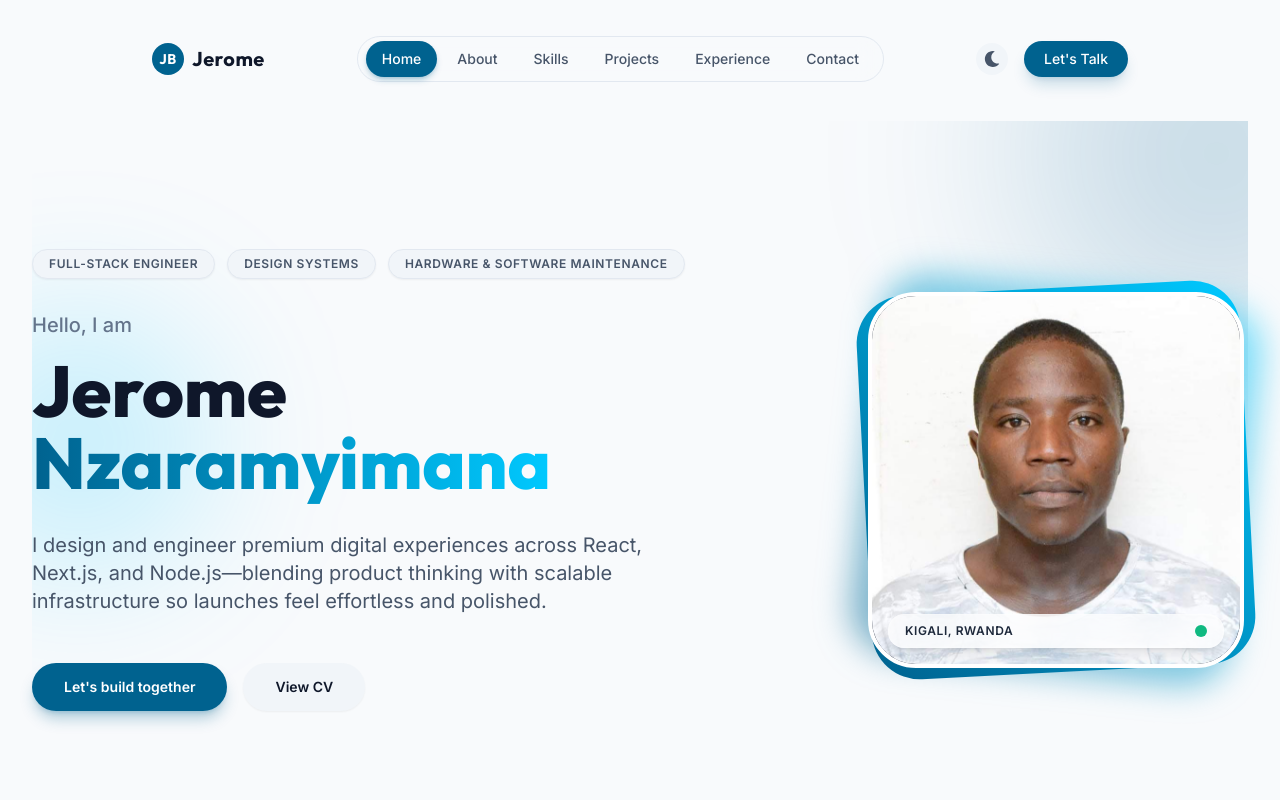
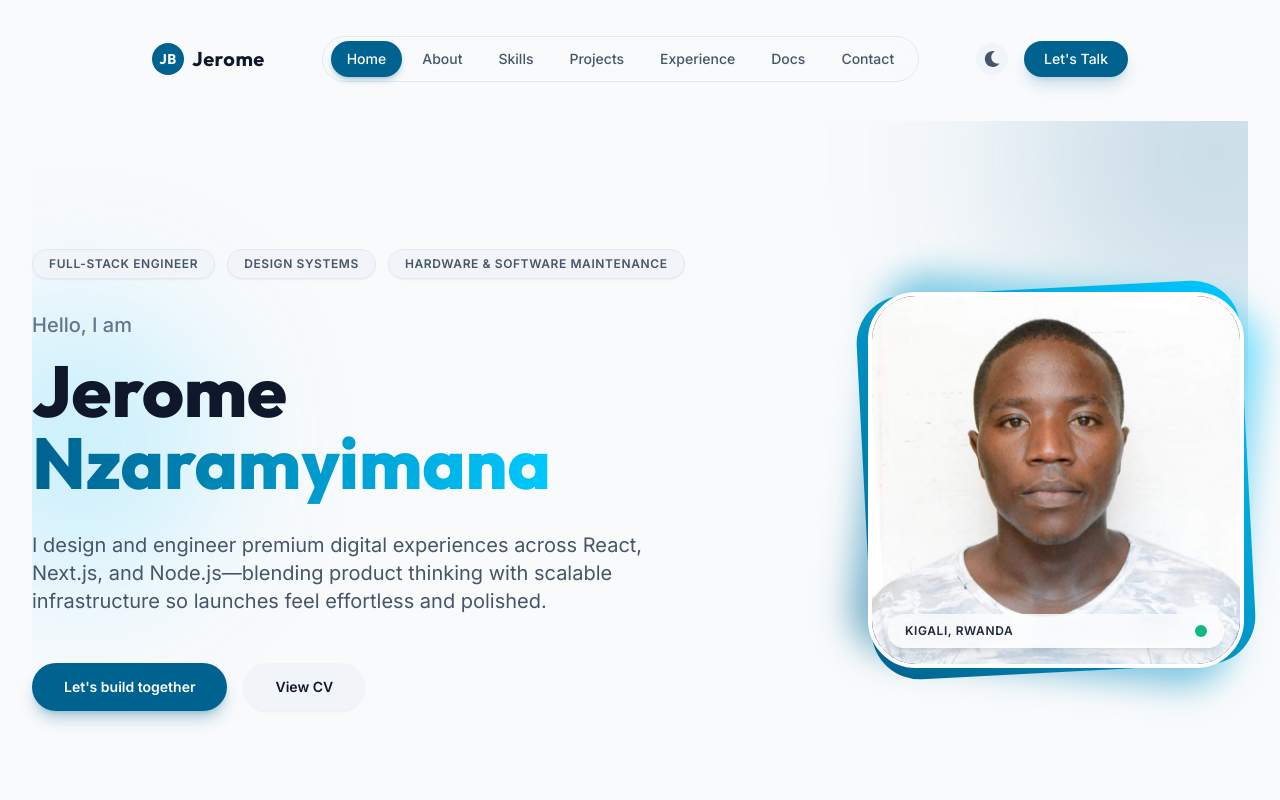
Before and after one commit to jeromeboitenge/Boitenge, a Next.js app: page / in a window 1280 px wide. Shown: the top 800 px of the page. Built offline with nearby package versions, Linux system fonts and the light colour scheme.

Commit message:
updating swagger

```diff
--- a/app/components/Navbar.tsx
+++ b/app/components/Navbar.tsx
@@ -14,6 +14,7 @@ const links = [
   { name: 'Skills', href: '/skills' },
   { name: 'Projects', href: '/projects' },
   { name: 'Experience', href: '/experience' },
+  { name: 'Docs', href: '/docs' },
   { name: 'Contact', href: '/contact' },
 ];
 
@@ -49,6 +50,8 @@ export default function Navbar() {
       setActiveSection('Experience');
     } else if (pathname === '/contact') {
       setActiveSection('Contact');
+    } else if (pathname === '/docs') {
+      setActiveSection('Docs');
     }
   }, [pathname]);
 
```
